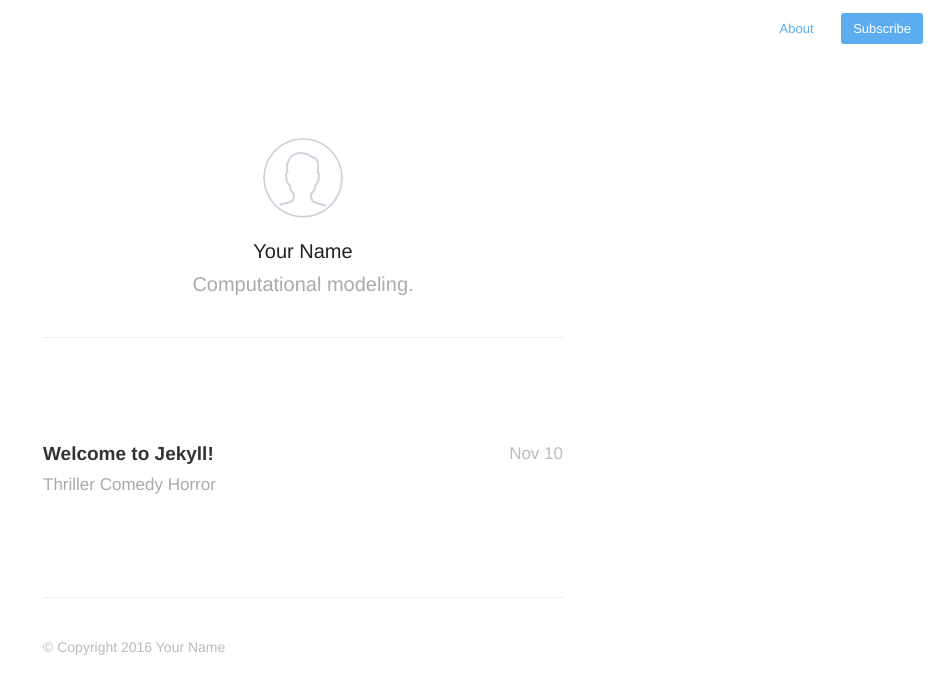
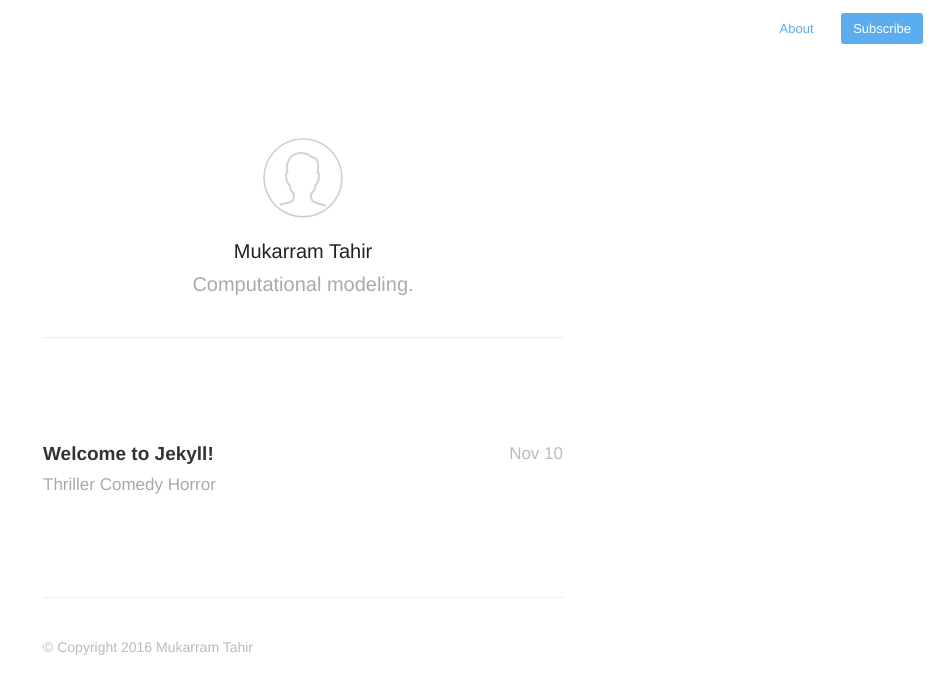
Before and after one commit to mukarramtahir/mukarramtahir.github.io, a Jekyll site: the page built from index.html, in a window 1280 px wide. Shown: the top 694 px of the page, without its empty margins (337-1280 px from the left). Built offline with Jekyll 4.4.1, drawn with Linux system fonts in a browser that asks for light colours; nearby versions of some CDN libraries; the list of posts is cut into pages by our own code.

Commit message:
changed title

```diff
--- a/_config.yml
+++ b/_config.yml
@@ -17,7 +17,7 @@ disqus_shortname: 'your-disqus-shortname'
 
 # Details for the RSS feed generator
 url:            'http://your-blog-url.example.com'
-author:         'Your Name'
+author:         'Mukarram Tahir'
 authorTwitter:  'YourTwitterUsername'
 
 permalink:       /:year/:title/
```
